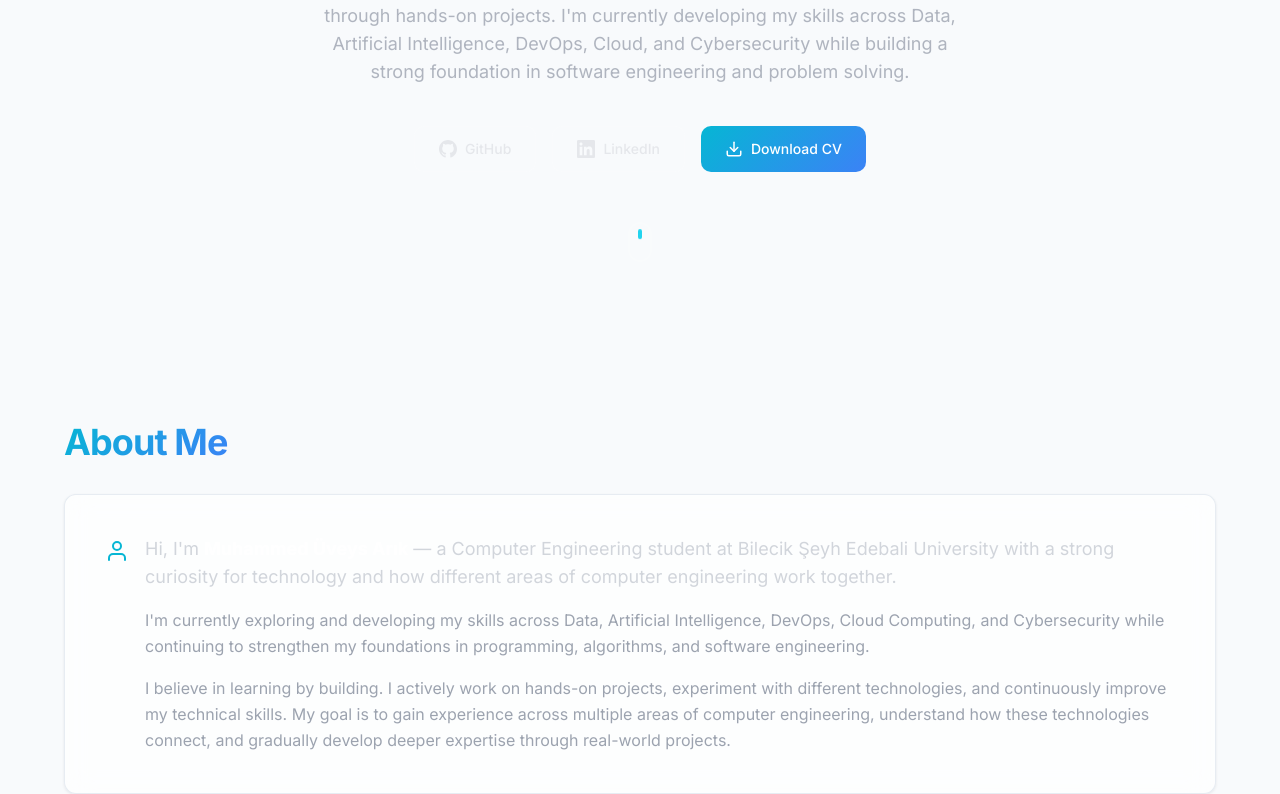
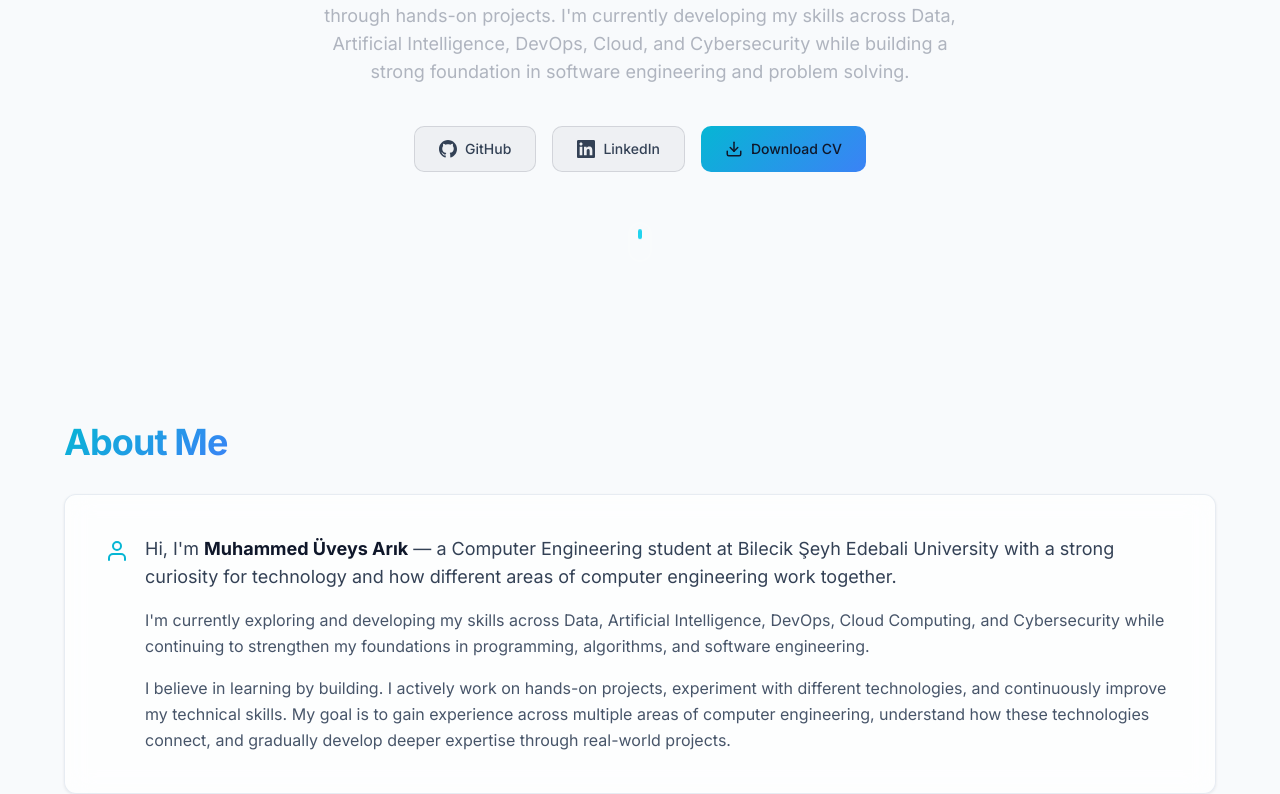
Before and after one commit to muhammeduveysarik/muhammed-uveys-arik-portfolio, a Next.js app: page / in a window 1280 px wide. Shown: the part 506-1300 px from the top of the page. Built offline with nearby package versions, Linux system fonts and the light colour scheme; no server answers.

Commit message:
Update globals.css

```diff
--- a/app/globals.css
+++ b/app/globals.css
@@ -38,27 +38,9 @@
     --radius-lg: calc(0.625rem + 4px);
     --radius-full: 9999px;
 
-    --spacing-xs: 4px;
-    --spacing-sm: 8px;
-    --spacing-md: 16px;
-    --spacing-lg: 24px;
-    --spacing-xl: 32px;
-    --spacing-2xl: 48px;
-    --spacing-3xl: 64px;
-
     --shadow-sm: 0 1px 3px rgb(15 23 42 / 0.08);
-    --shadow-md: 0 4px 12px rgb(15 23 42 / 0.08);
-    --shadow-lg: 0 15px 35px rgb(15 23 42 / 0.12);
-
-    --duration-fast: 150ms;
-    --duration-normal: 250ms;
-    --duration-slow: 350ms;
-
-    --chart-1: 191 91% 43%;
-    --chart-2: 217 91% 60%;
-    --chart-3: 160 60% 45%;
-    --chart-4: 280 65% 60%;
-    --chart-5: 43 74% 66%;
+    --shadow-md: 0 8px 24px rgb(15 23 42 / 0.1);
+    --shadow-lg: 0 20px 45px rgb(15 23 42 / 0.14);
   }
 
   .dark {
@@ -92,16 +74,10 @@
     --ring: 191 91% 43%;
 
     --shadow-sm: 0 1px 3px rgb(0 0 0 / 0.3);
-    --shadow-md:
-      0 4px 6px -1px rgb(0 0 0 / 0.4),
-      0 2px 4px -2px rgb(0 0 0 / 0.3);
-    --shadow-lg:
-      0 10px 15px -3px rgb(0 0 0 / 0.5),
-      0 4px 6px -4px rgb(0 0 0 / 0.3);
+    --shadow-md: 0 8px 24px rgb(0 0 0 / 0.35);
+    --shadow-lg: 0 20px 45px rgb(0 0 0 / 0.45);
   }
-}
 
-@layer base {
   html {
     scroll-behavior: smooth;
   }
@@ -113,7 +89,6 @@
   body {
     background-color: hsl(var(--background));
     color: hsl(var(--foreground));
-
     transition:
       background-color 0.35s ease,
       color 0.35s ease;
@@ -121,7 +96,6 @@
     -webkit-font-smoothing: antialiased;
     -moz-osx-font-smoothing: grayscale;
     text-rendering: optimizeLegibility;
-    font-feature-settings: "rlig" 1, "calt" 1;
   }
 
   ::selection {
@@ -135,7 +109,7 @@
   }
 
   ::-webkit-scrollbar-track {
-    background-color: transparent;
+    background: transparent;
   }
 
   ::-webkit-scrollbar-thumb {
@@ -159,7 +133,6 @@
   }
 
   /* HERO BACKGROUND */
-
   .hero-gradient {
     background:
       radial-gradient(
@@ -180,14 +153,12 @@
   }
 
   /* GLASS CARDS */
-
   .glass-card {
-    background: hsl(var(--card) / 0.7);
+    background: hsl(var(--card) / 0.72);
     backdrop-filter: blur(14px);
     -webkit-backdrop-filter: blur(14px);
 
     border: 1px solid hsl(var(--border) / 0.6);
-
     box-shadow: var(--shadow-sm);
 
     transition:
@@ -200,11 +171,10 @@
   .glass-card:hover {
     transform: translateY(-3px);
     box-shadow: var(--shadow-md);
-    border-color: hsl(var(--primary) / 0.25);
+    border-color: hsl(var(--primary) / 0.3);
   }
 
   /* BLUE GRADIENT TEXT */
-
   .gradient-text {
     background: linear-gradient(135deg, #06b6d4, #3b82f6);
     -webkit-background-clip: text;
@@ -213,7 +183,6 @@
   }
 
   /* GRADIENT BORDER */
-
   .gradient-border {
     position: relative;
   }
@@ -241,8 +210,7 @@
     pointer-events: none;
   }
 
-  /* SECTION ENTRANCE ANIMATION */
-
+  /* SECTION ANIMATION */
   .animate-fade-up {
     opacity: 0;
     transform: translateY(28px);
@@ -257,8 +225,48 @@
     transform: translateY(0);
   }
 
-  /* REDUCE ANIMATIONS FOR ACCESSIBILITY */
+  /* LIGHT MODE TEXT FIXES */
+  html:not(.dark) .text-white {
+    color: rgb(15 23 42);
+  }
 
+  html:not(.dark) .text-gray-100 {
+    color: rgb(30 41 59);
+  }
+
+  html:not(.dark) .text-gray-200 {
+    color: rgb(51 65 85);
+  }
+
+  html:not(.dark) .text-gray-300 {
+    color: rgb(51 65 85);
+  }
+
+  html:not(.dark) .text-gray-400 {
+    color: rgb(71 85 105);
+  }
+
+  html:not(.dark) .text-gray-500 {
+    color: rgb(100 116 139);
+  }
+
+  html:not(.dark) .bg-white\/5 {
+    background-color: rgb(15 23 42 / 0.04);
+  }
+
+  html:not(.dark) .bg-white\/10 {
+    background-color: rgb(15 23 42 / 0.07);
+  }
+
+  html:not(.dark) .border-white\/5 {
+    border-color: rgb(15 23 42 / 0.08);
+  }
+
+  html:not(.dark) .border-white\/10 {
+    border-color: rgb(15 23 42 / 0.12);
+  }
+
+  /* ACCESSIBILITY */
   @media (prefers-reduced-motion: reduce) {
     html {
       scroll-behavior: auto;
```
